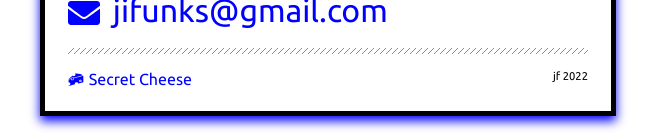
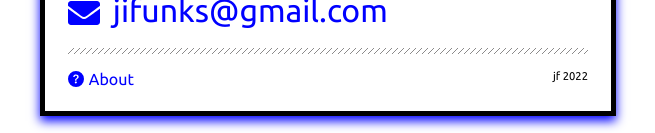
Before and after one commit to jifunks/jakefunke-online, a Next.js app: page / in a window 1280 px wide. Shown: the part 788-921 px from the top of the page, without its empty margins (20-675 px from the left). Built offline with nearby package versions, Linux system fonts and the light colour scheme.

Commit message:
Fix about page

```diff
--- a/components/footer.tsx
+++ b/components/footer.tsx
@@ -19,7 +19,13 @@ export default function Footer({
       <div className={styles.backToHome}>
         <Link href={url}>
           <IconContext.Provider
-            value={{ style: { verticalAlign: "bottom", marginRight: "0.3em" } }}
+            value={{
+              style: {
+                verticalAlign: "bottom",
+                marginRight: "0.3em",
+                marginBottom: "1px",
+              },
+            }}
           >
             {icon}
           </IconContext.Provider>
--- a/components/layout.tsx
+++ b/components/layout.tsx
@@ -1,5 +1,5 @@
 import Head from "next/head";
-import { GiCheeseWedge } from "react-icons/gi";
+import { BsQuestionCircleFill } from "react-icons/bs";
 import { FiChevronsLeft } from "react-icons/fi";
 import styles from "./Layout.module.css";
 import Divider from "./divider";
@@ -31,9 +31,9 @@ export default function Layout({
           {home ? (
             <>
               <Footer
-                icon={<GiCheeseWedge />}
-                text="Secret Cheese"
-                url={"/about-me"}
+                icon={<BsQuestionCircleFill />}
+                text="About"
+                url={"/about"}
               ></Footer>
             </>
           ) : (
```
Also changed, not shown: pages/about-me.tsx (deleted, +0 -9 lines), pages/about.tsx (added, +10 -0 lines).
